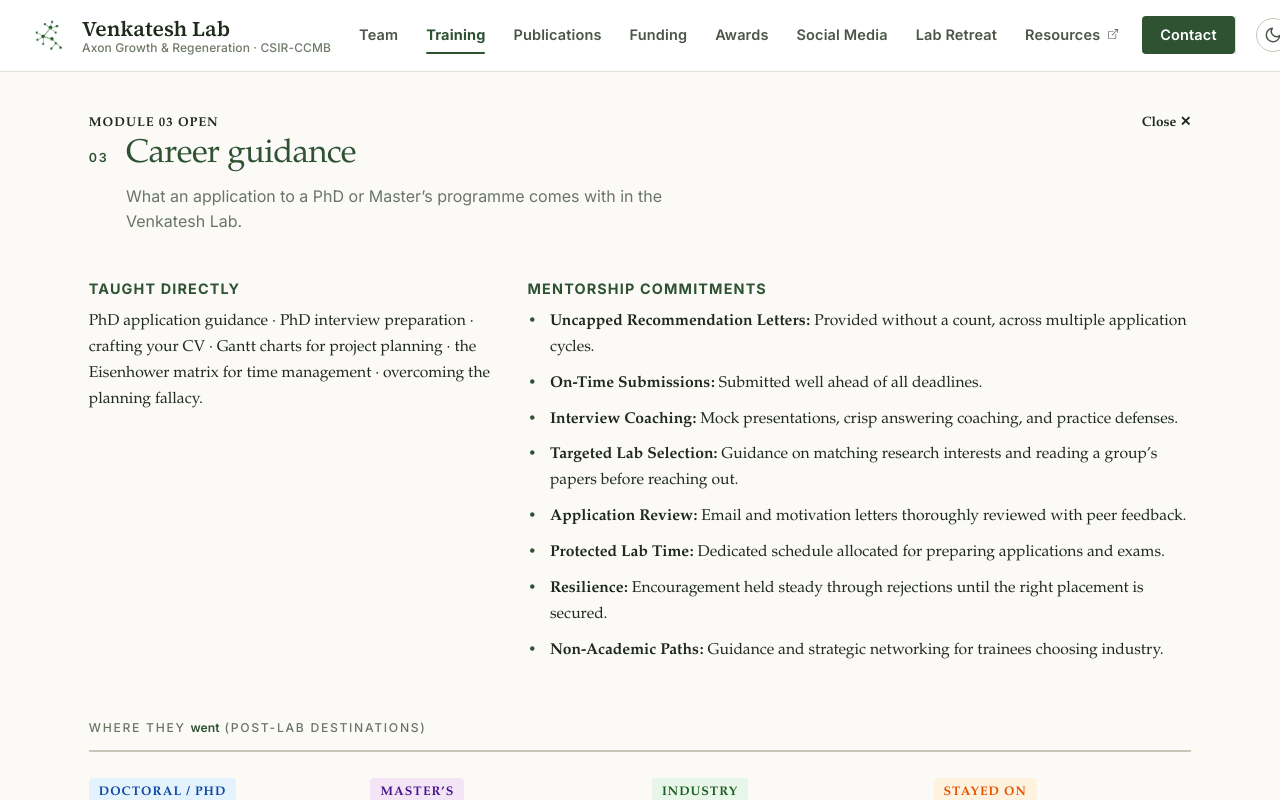
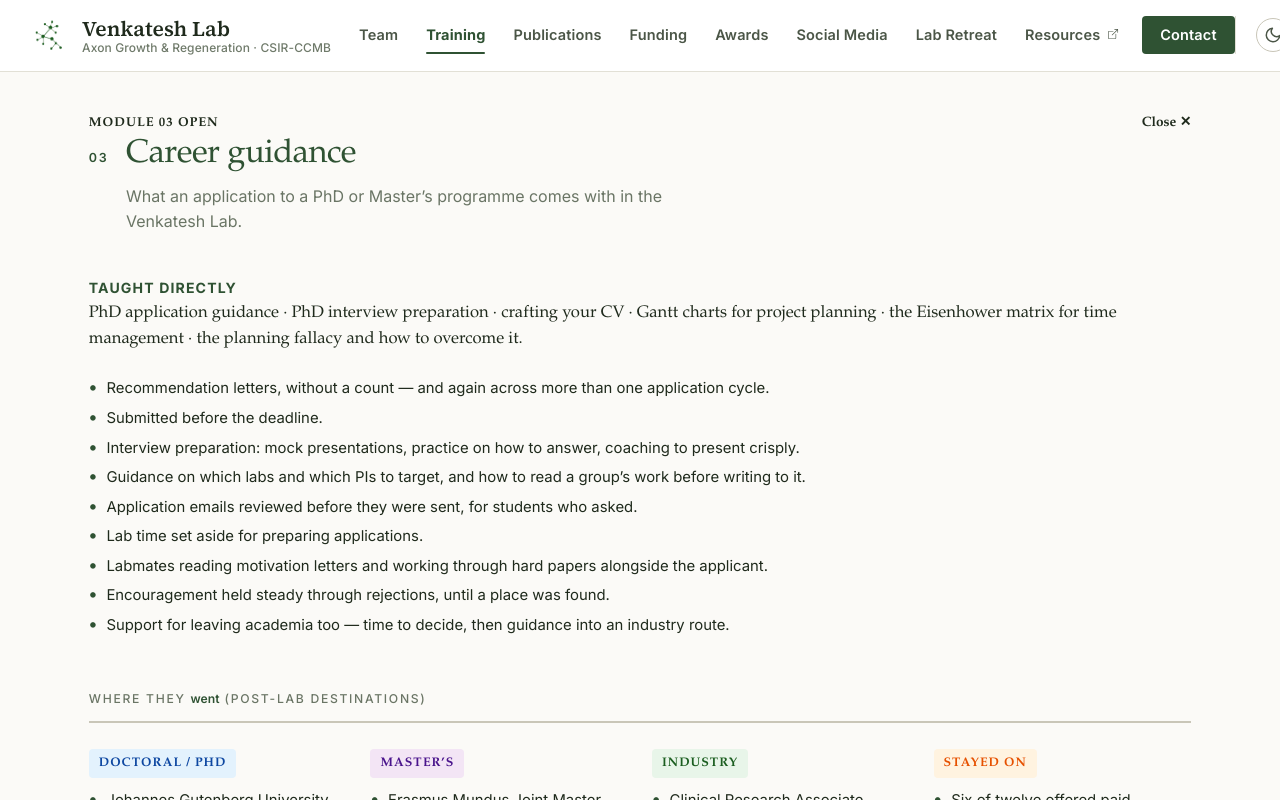
Before and after one commit to rdbcasillas/ishvenkatesh-lab, a Vue app: page /training in a window 1280 px wide. Both pictures are taken after a click on the button 357 px from the left and 1670 px from the top of the page. Shown: the part 1858-2658 px from the top of the page. Built offline with nearby package versions, Linux system fonts and the light colour scheme; what vue-particles would draw is missing.

Commit message:
Update Module 3 career guidance text and mentorship bullet points

```diff
--- a/src/views/Training.vue
+++ b/src/views/Training.vue
@@ -397,23 +397,24 @@
             </div>
           </div>
 
-          <div class="career-cards-grid">
-            <div class="career-feature-card">
-              <h3>Taught Directly</h3>
-              <p>PhD application guidance &middot; PhD interview preparation &middot; crafting your CV &middot; Gantt charts for project planning &middot; the Eisenhower matrix for time management &middot; overcoming the planning fallacy.</p>
-            </div>
-
-            <div class="career-feature-card">
-              <h3>Mentorship Commitments</h3>
-              <ul class="plain-compact">
-                <li><strong>Uncapped Recommendation Letters:</strong> Provided without a count, across multiple application cycles.</li>
-                <li><strong>On-Time Submissions:</strong> Submitted well ahead of all deadlines.</li>
-                <li><strong>Interview Coaching:</strong> Mock presentations, crisp answering coaching, and practice defenses.</li>
-                <li><strong>Targeted Lab Selection:</strong> Guidance on matching research interests and reading a group&rsquo;s papers before reaching out.</li>
-                <li><strong>Application Review:</strong> Email and motivation letters thoroughly reviewed with peer feedback.</li>
-                <li><strong>Protected Lab Time:</strong> Dedicated schedule allocated for preparing applications and exams.</li>
-                <li><strong>Resilience:</strong> Encouragement held steady through rejections until the right placement is secured.</li>
-                <li><strong>Non-Academic Paths:</strong> Guidance and strategic networking for trainees choosing industry.</li>
+          <!-- Clean Text Flow (No pop-up cards) -->
+          <div class="presentation-text-flow" style="margin-bottom:2.8rem">
+            <div class="pres-text-block">
+              <h3>Taught directly</h3>
+              <p>PhD application guidance &middot; PhD interview preparation &middot; crafting your CV &middot; Gantt charts for project planning &middot; the Eisenhower matrix for time management &middot; the planning fallacy and how to overcome it.</p>
+            </div>
+
+            <div class="pres-text-block">
+              <ul class="dest-bullet-list">
+                <li>Recommendation letters, without a count &mdash; and again across more than one application cycle.</li>
+                <li>Submitted before the deadline.</li>
+                <li>Interview preparation: mock presentations, practice on how to answer, coaching to present crisply.</li>
+                <li>Guidance on which labs and which PIs to target, and how to read a group&rsquo;s work before writing to it.</li>
+                <li>Application emails reviewed before they were sent, for students who asked.</li>
+                <li>Lab time set aside for preparing applications.</li>
+                <li>Labmates reading motivation letters and working through hard papers alongside the applicant.</li>
+                <li>Encouragement held steady through rejections, until a place was found.</li>
+                <li>Support for leaving academia too &mdash; time to decide, then guidance into an industry route.</li>
               </ul>
             </div>
           </div>
@@ -1215,63 +1216,7 @@ export default {
   color: var(--color-ink, #1f2a1c);
 }
 
-/* Module 03 Career Guidance Cards */
-.career-cards-grid {
-  display: grid;
-  grid-template-columns: 1fr 1.6fr;
-  gap: 24px;
-  margin-bottom: 2.5rem;
-}
-
-.career-feature-card {
-  padding: 28px 32px;
-  background: var(--color-surface-muted, #f4f2ec);
-  border: 1px solid var(--color-border, #e2e0d6);
-  border-radius: var(--radius-sm, 4px);
-  border-left: 4px solid var(--color-accent, #2f5233);
-}
-
-.career-feature-card h3 {
-  font-family: var(--font-body);
-  font-size: 0.9rem;
-  font-weight: 700;
-  letter-spacing: 0.08em;
-  text-transform: uppercase;
-  color: var(--color-accent, #2f5233);
-  margin: 0 0 12px 0;
-}
-
-.career-feature-card p {
-  margin: 0;
-  font-size: 0.98rem;
-  line-height: 1.65;
-  color: var(--color-ink, #1f2a1c);
-}
-
-.plain-compact {
-  list-style: none;
-  margin: 0;
-  padding: 0;
-}
-
-.plain-compact li {
-  font-size: 0.98rem;
-  line-height: 1.65;
-  color: var(--color-ink, #1f2a1c);
-  margin-bottom: 10px;
-  padding-left: 1.4rem;
-  position: relative;
-}
-
-.plain-compact li::before {
-  content: "•";
-  color: var(--color-accent, #2f5233);
-  position: absolute;
-  left: 0;
-  font-weight: bold;
-}
-
-/* Module 02 Presentation Clean Text Flow (No pop-up cards) */
+/* Module 02 & 03 Clean Text Flow (No pop-up cards) */
 .presentation-text-flow {
   display: flex;
   flex-direction: column;
@@ -1617,9 +1562,6 @@ export default {
 
 @media (max-width: 900px) {
   .module-cards-grid {
-    grid-template-columns: 1fr;
-  }
-  .career-cards-grid {
     grid-template-columns: 1fr;
   }
   .ba {
```
